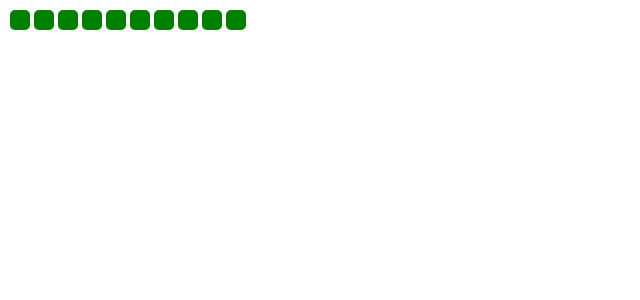
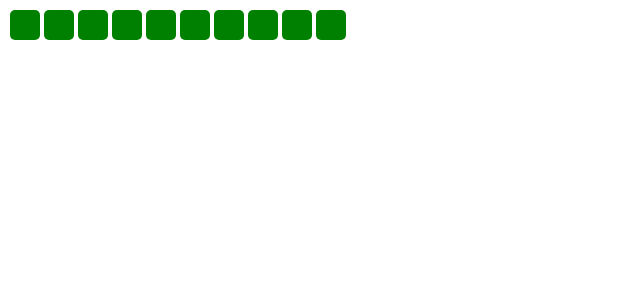
Before and after one commit to cc-team-octoo/CinemaApp, a React (Create React App) app: page / in a window 1280 px wide. Shown: the top 300 px of the page, without its empty margins (0-640 px from the left). Built offline with nearby package versions, Linux system fonts and the light colour scheme.

Commit message:
Render custom checkbox

```diff
--- a/src/components/Seat.js
+++ b/src/components/Seat.js
@@ -1,23 +1,22 @@
-import styled from 'styled-components';
+import React, { Component } from 'react';
+import { StyledSeat, CheckboxContainer, HiddenCheckbox } from './StyledSeat';
 
-const Seat = styled.div`
-    height: 20px;
-    width: 20px;
-    border-radius: 5px;
-    background-color: green;
-    margin: 2px;
-    display: inline-block;
-    cursor: pointer;
-    color: green;
-    font-size: 10px;
-    line-height: 20px;
-    text-align: center;
-    user-select: none;
+class Seat extends Component {
+    state = { checked: false }
 
-    &:hover {
-        color: #fafafa;
-        background-color: purple;
+    handleCheckboxChange = event =>
+        this.setState({ checked: event.target.checked })
+
+    render(props) {
+        return (
+            <CheckboxContainer
+                checked={this.state.checked}
+                onChange={this.handleCheckboxChange}>
+                    <HiddenCheckbox checked={this.state.checked} />
+                    <StyledSeat checked={this.state.checked}>{this.props.id}</StyledSeat>
+            </CheckboxContainer>
+        )
     }
-`;
+}
 
 export default Seat;
```
